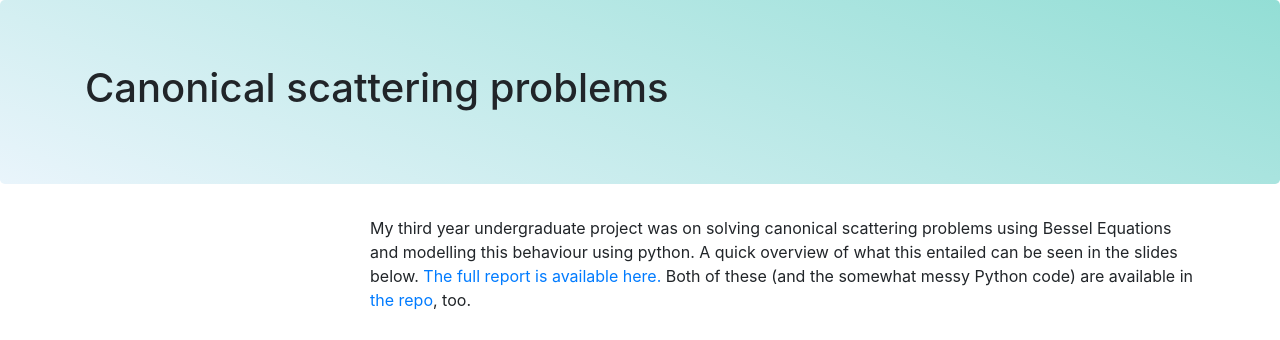
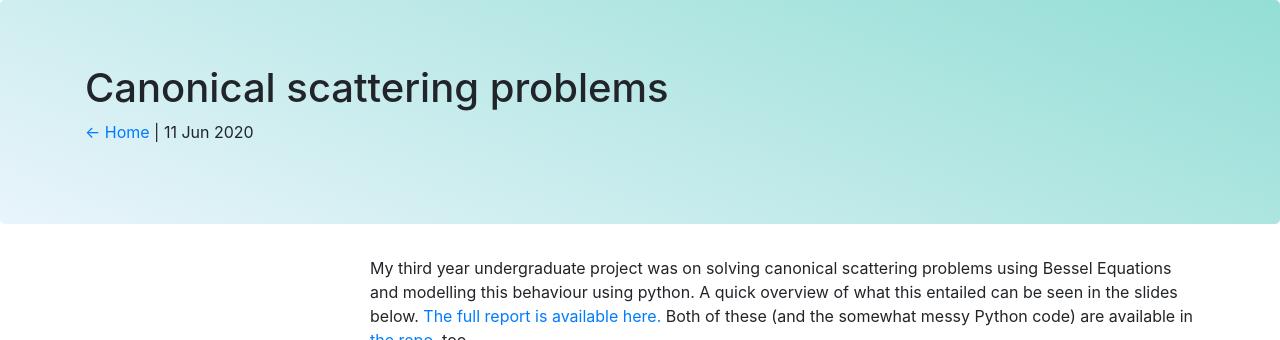
Before and after one commit to vvveracruz/vvveracruz.github.io, a Jekyll site: the page built from _posts/2020-06-12-canonical-scattering.md, in a window 1280 px wide, cut to the strip 0-340 px from the top of the page. Built offline with Jekyll 4.4.1, drawn with Linux system fonts in a browser that asks for light colours.

Commit message:
uncommented link to home from posts

```diff
--- a/_layouts/post.html
+++ b/_layouts/post.html
@@ -8,7 +8,7 @@ layout: default
   <!-- container inside jumbotron to keep jumbotron full width-->
   <div class="container">
     <h1 data-toc-skip class="post-title"> {{page.title}} </h1>
-    <!--<p><a href="home"> ← Home </a> | {{ page.date | date_to_string }}</p>-->
+    <p><a href="home"> ← Home </a> | {{ page.date | date_to_string }}</p>
   </div>
 </div>
 
```
